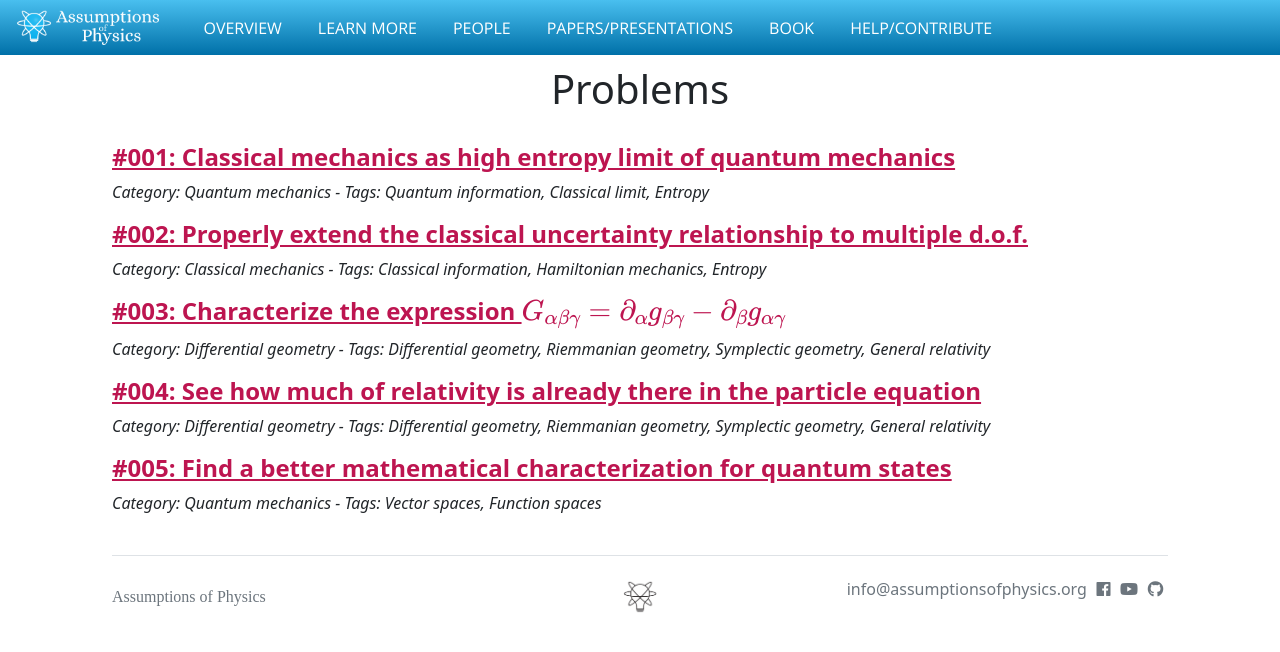
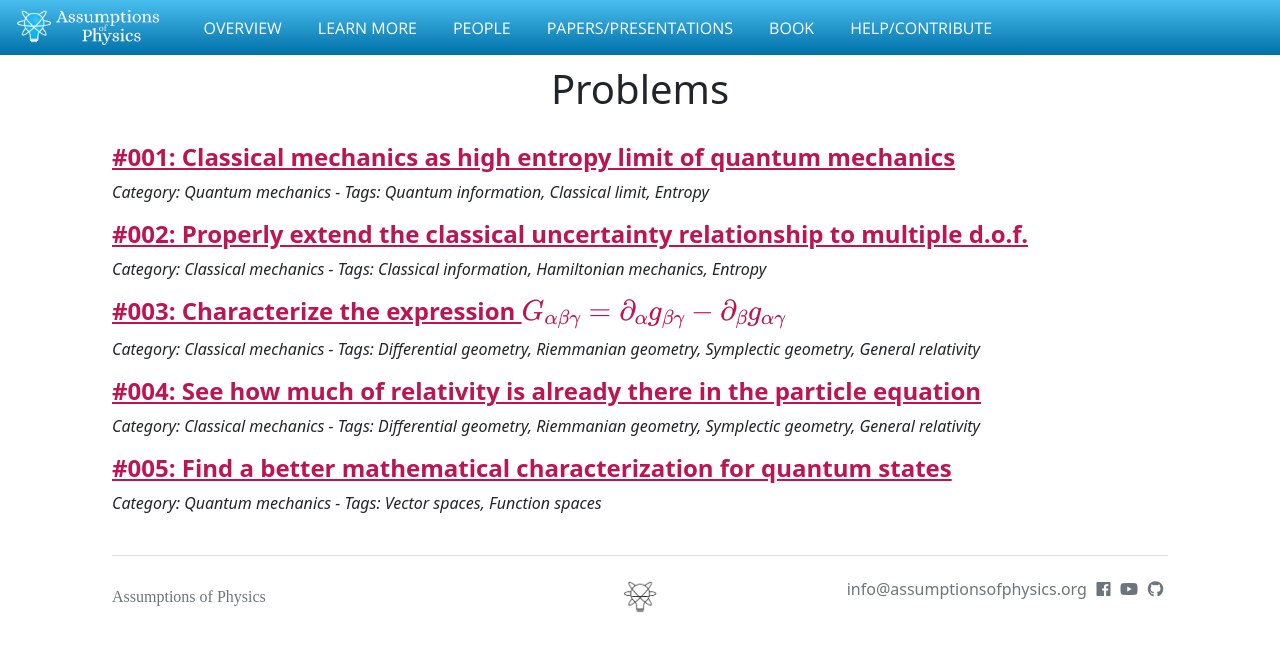
Before and after one commit to assumptionsofphysics/assumptionsofphysics.github.io, a Jekyll site: the page built from problems/index.html, in a window 1280 px wide. Shown: the top 652 px of the page. Built offline with Jekyll 4.4.1, drawn with Linux system fonts in a browser that asks for light colours; nearby versions of some CDN libraries; some web fonts are replaced; formulas are drawn with MathJax 3.

Commit message:
Fixing problem category

```diff
--- a/_problems/003-NewTensor.md
+++ b/_problems/003-NewTensor.md
@@ -1,6 +1,6 @@
 ---
 title: Characterize the expression \( G_{\alpha\beta\gamma} = \partial_\alpha g_{\beta \gamma} - \partial_\beta g_{\alpha \gamma} \)
-category: Differential geometry
+category: Classical mechanics
 tags: [Differential geometry, Riemmanian geometry, Symplectic geometry, General relativity]
 ---
 Characterize the geometry and the physics captured by the expression
--- a/_problems/004-ParticleGR.md
+++ b/_problems/004-ParticleGR.md
@@ -1,6 +1,6 @@
 ---
 title: See how much of relativity is already there in the particle equation
-category: Differential geometry
+category: Classical mechanics
 tags: [Differential geometry, Riemmanian geometry, Symplectic geometry, General relativity]
 ---
 Following the conventions set up [here](https://latexonline.cc/compile?git=https%3A%2F%2Fgithub.com%2Fassumptionsofphysics%2Fassumptionsofphysics&target=Notes/2018-ParticleGR/ParticleGravitation.tex&command=pdflatex), apply the Hamiltonian constrain on the
```
